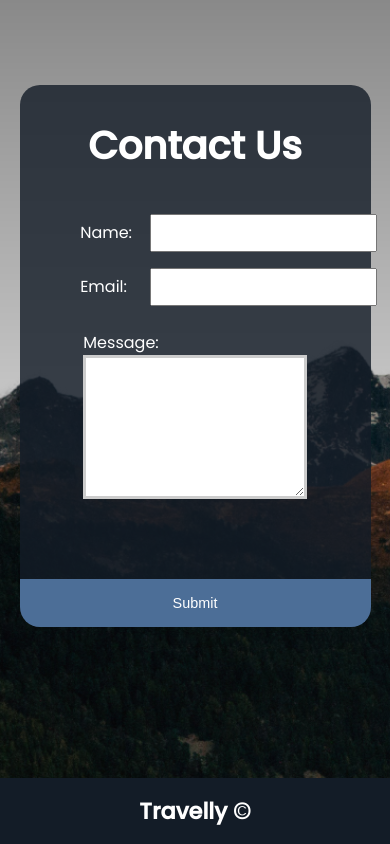
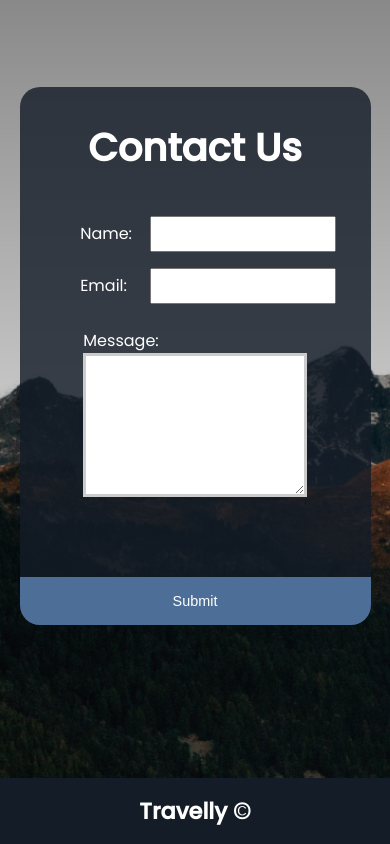
Before and after one commit to georgeosutton/Travelly-Website, a plain HTML site: page index.html in a window 390 px wide. Shown: the part 2675-3519 px from the top of the page. Drawn offline with Linux system fonts and the light colour scheme; a web font is replaced by a local one.

Commit message:
Update style.css

```diff
--- a/style.css
+++ b/style.css
@@ -18,6 +18,7 @@ li,
 button,
 label,
 input,
+textarea,
 p {
   font-size: 2rem;
 }
@@ -291,6 +292,11 @@ footer {
   .cloud {
     height: 40rem;
   }
+  input,
+  textarea {
+    width: 90%;
+    font-size: 1.8rem;
+  }
 
   html {
     font-size: 50%;
```
